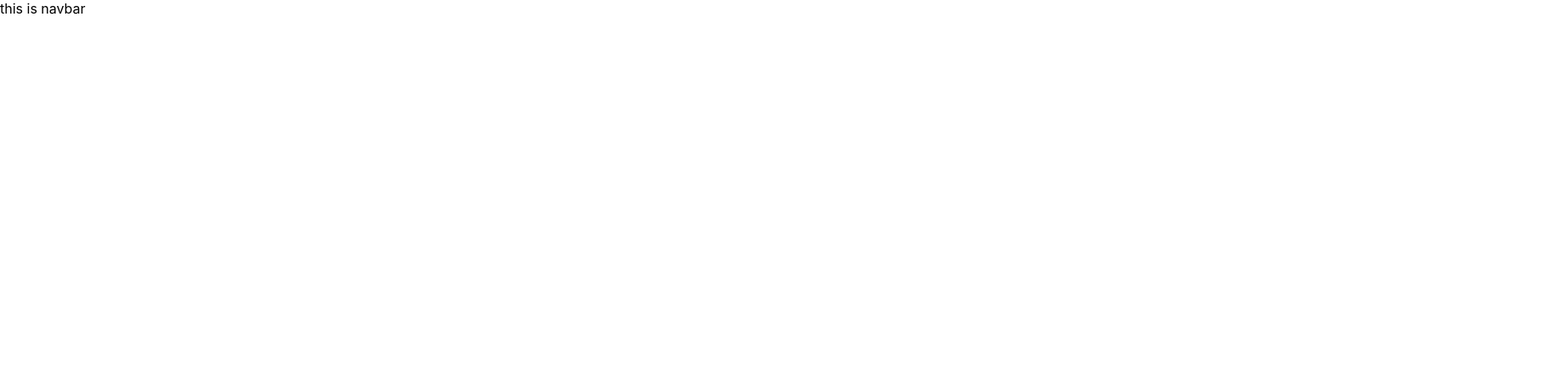
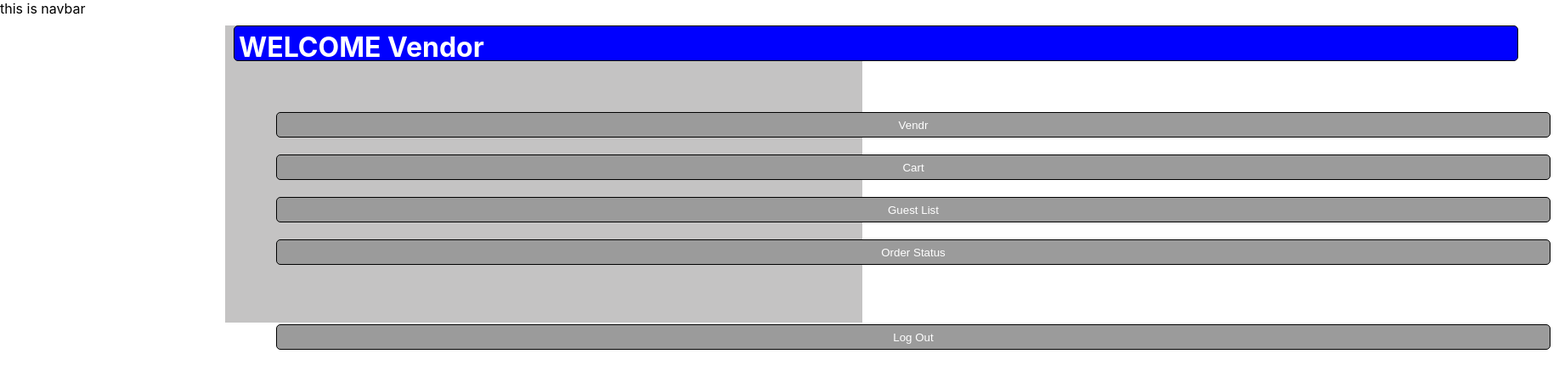
Before and after one commit to Sweta8587/acxiomAssignment, a React (Create React App) app in the folder libmang/: page /LogedinVendorPortal in a window 1280 px wide. Before the commit this address had no page. Shown: the top 450 px of the page at 85% size, 1835 px wide, since content can reach past the window. Built offline with nearby package versions, Linux system fonts and the light colour scheme.

Commit message:
made some fetch requests

```diff
--- a/libmang/src/components/Logins/Vendor/VendorLogin.js
+++ b/libmang/src/components/Logins/Vendor/VendorLogin.js
@@ -1,43 +1,90 @@
 import React from "react";
 import alstyles from "../Admin/AdminLogin.module.css"
-import { NavLink } from "react-router-dom";
+import { NavLink, useNavigate } from "react-router-dom";
+import { useState } from "react";
 
-const VendorLogin=()=>{
+const VendorLogin = () => {
+    const navigate = useNavigate();
+
+    const [username, setUsername] = useState('');
+    const [password, setPassword] = useState('');
+    const handleUsernameChange = (e) => {
+        setUsername(e.target.value);
+    }
+    const handlePasswordChange = (e) => {
+        setPassword(e.target.value);
+    }
+
+    async function collectData() {
+        navigate("/LogedinVendorPortal");
+        try {
+            let response = await fetch("/loginAsVendor", {
+                method: "PUT",
+                body: JSON.stringify({
+                    UserId: username,
+                    Password: password,
+                }),
+                headers: {
+                    "content-type": "Application/json",
+                },
+            });
+
+            if (!response.ok) {
+                console.log("Response was not ok");
+            }
+        } catch (error) {
+            console.log("Not able to fetch", error);
+        }
+    }
 
 
 
-    return(
+
+    return (
         <>
-        <div className={alstyles.inparea}>
-        <div className={alstyles.user}>
+            <div className={alstyles.inparea}>
+                <div className={alstyles.user}>
 
                     <label className={alstyles.llabel}>CHART</label>
                     <NavLink to="/">
-                    <label className={alstyles.llabel}>BACK</label>
+                        <label className={alstyles.llabel}>BACK</label>
                     </NavLink>
 
                 </div>
-            <h1><label className={alstyles.llabel}>Event Management System</label></h1>
+                <h1><label className={alstyles.llabel}>Event Management System</label></h1>
                 <div className={alstyles.user}>
-                    <label className={alstyles.llabel}>User Id</label>
-                    <input className={alstyles.inpbox}></input>
+                    <label className={alstyles.llabel} htmlFor="username">User Id</label>
+                    <input
+                        id="username"
+                        className={alstyles.inpbox}
+                        value={username}
+                        onChange={handleUsernameChange}
+
+                    ></input>
                 </div>
                 <div className={alstyles.user}>
-                    <label className={alstyles.llabel}>Password</label>
+                    <label className={alstyles.llabel} htmlFor="password">Password</label>
                     <input
+                        id="password"
                         className={alstyles.inpbox}
                         type="password"
+                        value={password}
+                        onChange={handlePasswordChange}
                     ></input>
                 </div>
                 <div className={alstyles.user}>
                     <label className={alstyles.blabel}>Cancel</label>
 
-                    <NavLink to="/SignUpAsVendor">
-                    <label className={alstyles.blabel}>Login</label>
-                    </NavLink>
+                    <button
+                    className={alstyles.blabel}
+                    onClick={collectData}
+                    >
+                        Login
+                    </button>
+
                 </div>
                 <div>
-                    Not sign? <label className={alstyles.blabel}>SignUp</label>
+                    New Vendor? <button className={alstyles.blabel}>SignUp</button>
                 </div>
             </div>
         </>
--- /dev/null
+++ b/libmang/src/components/Logins/Vendor/VendorPortal.js
@@ -0,0 +1,42 @@
+import React from "react";
+import alstyles from "../Vendor/VendorPortal.module.css"
+// import { NavLink } from "react-router-dom";
+
+const VendorPortal = () => {
+
+
+
+    return (
+        <>
+            <div className={alstyles.inparea}>
+                <h1 className={alstyles.llabel}>WELCOME Vendor</h1>
+
+
+
+                <div className={alstyles.user}>
+
+                    <button className={alstyles.blabel}>Vendr</button>
+                    <button className={alstyles.blabel}>Cart</button>
+                    <button className={alstyles.blabel}>Guest List</button>
+                    <button className={alstyles.blabel}>Order Status</button>
+
+
+
+                </div>
+                <div className={alstyles.user}>
+
+                    <button className={alstyles.blabel}>Log Out</button>
+
+
+
+
+                </div>
+
+
+            </div>
+
+        </>
+    )
+}
+
+export default VendorPortal;
--- /dev/null
+++ b/libmang/src/components/Logins/Vendor/VendorPortal.module.css
@@ -0,0 +1,39 @@
+.inparea{
+    margin:auto;
+    height: 350px;
+    width: 750px;
+    background-color: rgba(154, 152, 152, 0.584);
+}
+
+.inpbox{
+    margin:20px;
+    height: 30px;
+    width: 200px;
+
+}
+
+.user{
+    margin:50px;
+}
+
+.llabel{
+    height: 30px;
+    width: 1500px;
+    border: 1px solid black;
+    border-radius: 5px;
+    color: white;
+    padding: 5px;
+    margin: 10px;
+    background-color: blue;
+}
+
+.blabel{
+    height: 30px;
+    width: 1500px;
+    border: 1px solid black;
+    border-radius: 5px;
+    color: white;
+    padding: 5px;
+    margin: 10px;
+    background-color: rgb(155, 155, 155);
+}
--- a/libmang/src/components/Navigations/Navigate.js
+++ b/libmang/src/components/Navigations/Navigate.js
@@ -8,6 +8,7 @@ import AdminSignUp from "../Logins/Admin/AdminSignUp";
 import UserSignUp from "../Logins/User/UserSignUp";
 import VenderSignUp from "../Logins/Vendor/VendorSignUp";
 import UserPortal from "../Logins/User/UserPortal";
+import VendorPortal from "../Logins/Vendor/VendorPortal";
 
 
 const Navigate=()=>{
@@ -23,6 +24,7 @@ const Navigate=()=>{
             <Route path="/SignUpAsVendor" element={<VenderSignUp/>}/>
             <Route path="/SignUpAsUser" element={<UserSignUp/>}/>
             <Route path="/LogedinUserPortal" element={<UserPortal/>}/>
+            <Route path="/LogedinVendorPortal" element={<VendorPortal/>}/>
         </Routes>
 
 
```
